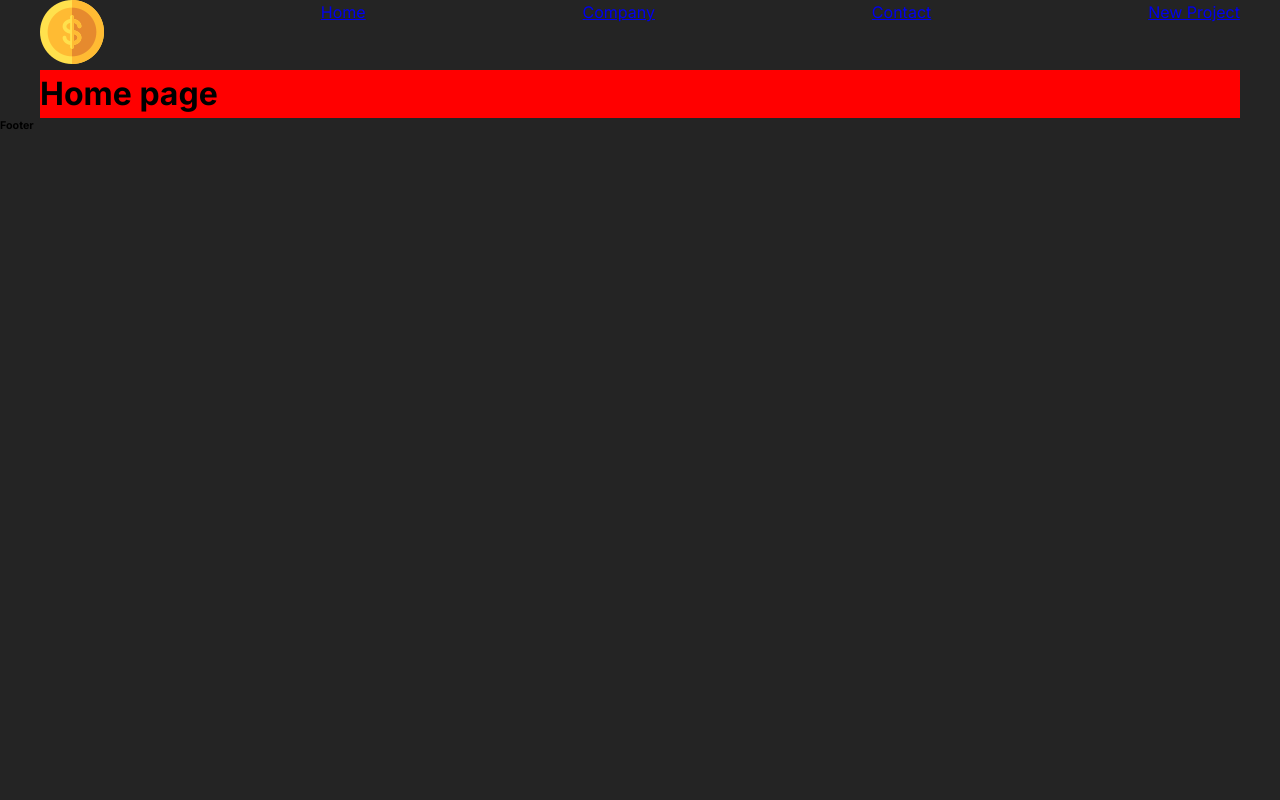
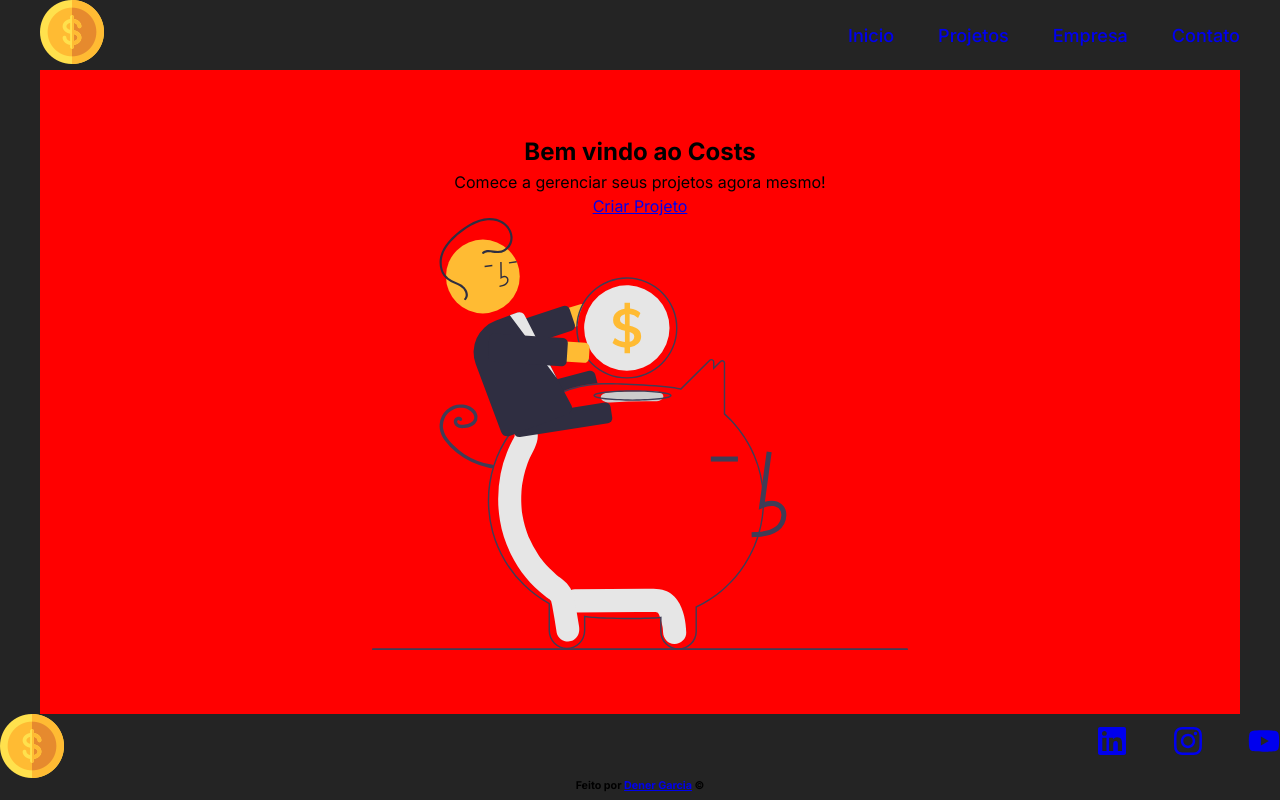
Before and after one commit to Dener-Garcia/saas-fullstack-administrador-projetos-react-sql, a React (Vite) app: page / in a window 1280 px wide. Built offline with nearby package versions, Linux system fonts and the light colour scheme.

Commit message:
feat: created components footer, linkButton

```diff
--- a/src/App.tsx
+++ b/src/App.tsx
@@ -7,6 +7,7 @@ import Company from './components/pages/Company'
 import Container from './components/layouts/Container/Container'
 import NavBar from './components/layouts/NavBar/NavBar'
 import Footer from './components/layouts/Footer/Footer'
+import Projects from './components/pages/Projects'
 
 
 
@@ -17,9 +18,10 @@ function App() {
     <Container customClass="min-height">
       <Routes>
         <Route path="/" element={<Home/>} />
-        <Route path="/company" element={<Company/>} />
-        <Route path="/contact" element={<Contact/>} />
-        <Route path="/newproject" element={<NewProject/>} />
+        <Route path="/company" element={<Company />} />
+        <Route path="/contact" element={<Contact />} />
+        <Route path="/newproject" element={<NewProject />} />
+        <Route path="/projects" element={<Projects />} />
       </Routes>
       </Container>
       <Footer />
--- a/src/components/layouts/Footer/Footer.tsx
+++ b/src/components/layouts/Footer/Footer.tsx
@@ -1,9 +1,20 @@
 import "./module.css"
+import { FaYoutube, FaInstagram, FaLinkedin} from 'react-icons/fa'
+import logo from '../../../assets/costs_logo.png'
 
 const Footer = () => {
     return(
+
         <footer>
-            <h6>Footer</h6>
+            <div className="social">
+                <img src={logo} />
+                <div className="social-icons">
+                    <a href="https://www.linkedin.com/in/denergarcia/" target="blank"><FaLinkedin /></a>
+                    <a href="https://www.instagram.com/dener.criarbr" target="_blank"><FaInstagram /></a>
+                    <a href="https://www.youtube.com/@dener.criarbr" target="_blank"><FaYoutube /></a>
+                </div>
+            </div>
+            <h6>Feito por <a href="https://dener.criarbr.com">Dener Garcia</a> &copy;</h6>
         </footer>
     )
 }
--- a/src/components/layouts/Footer/module.css
+++ b/src/components/layouts/Footer/module.css
@@ -0,0 +1,23 @@
+footer{
+    display: flex;
+    align-items: center;
+    flex-direction: column;
+}
+
+footer .social{
+    width: 100%;
+    display: flex;
+    align-items: center;
+    justify-content: space-between;
+}
+
+footer .social .social-icons{
+    display: flex;
+    font-size: 32px;
+    gap: 44px;
+    transition: 0.2s;
+}
+
+footer .social .social-icons a:hover{
+    color: var(--color-accent);
+}
--- a/src/components/layouts/NavBar/NavBar.tsx
+++ b/src/components/layouts/NavBar/NavBar.tsx
@@ -6,15 +6,18 @@ import Container from '../Container/Container'
 
 const NavBar = () => {
     return(
-        <nav>
+        <nav className='nav-bar'>
         <Container >
             <Link to="/">
                 <img src={logo} alt='logotipo' />
             </Link>
-            <Link to="/">Home</Link>
-            <Link to="/company">Company</Link>
-            <Link to="/contact">Contact</Link>
-            <Link to="/newproject">New Project</Link>
+            <ul>
+            <li><Link to="/">Inicio</Link></li>
+            <li><Link to="/projects">Projetos</Link></li>
+            <li><Link to="/company">Empresa</Link></li>
+            <li><Link to="/contact">Contato</Link></li>
+            </ul>
+
         </Container>
       </nav>
     )
--- a/src/components/layouts/NavBar/module.css
+++ b/src/components/layouts/NavBar/module.css
@@ -0,0 +1,18 @@
+
+nav ul{
+    display: flex;
+    align-items: center;
+    justify-content: space-between;
+    gap: 44px;
+    list-style: none;
+}
+
+nav ul li a{
+    text-decoration: none;
+    font-size: 18px;
+    font-weight: 500;
+
+    &:hover{
+        color: var(--color-accent);
+    }
+}
--- a/src/components/pages/Home.tsx
+++ b/src/components/pages/Home.tsx
@@ -1,6 +1,14 @@
+import './module.css'
+import savings from '../../assets/savings.svg'
+
 const Home = () => {
     return(
-     <h1>Home page</h1>
+        <section className='home-container'>
+        <h1>Bem vindo ao <span>Costs</span></h1>
+        <p>Comece a gerenciar seus projetos agora mesmo!</p>
+        <a href='/newprojects'>Criar Projeto</a>
+        <img src={savings} alt="Costs" />
+        </section>
     )
 }
 export default Home
--- /dev/null
+++ b/src/components/pages/Projects.tsx
@@ -0,0 +1,6 @@
+const Projects = () =>{
+    return(
+        <h1>projects all</h1>
+    )
+}
+export default Projects
--- /dev/null
+++ b/src/components/pages/module.css
@@ -0,0 +1,12 @@
+.home-container{
+    width: 100%;
+    display: flex;
+    flex-direction: column;
+    align-items: center;
+    justify-content: center;
+    padding: 4rem;
+}
+
+.home-container img{
+    width: 50%;
+}
--- a/src/index.css
+++ b/src/index.css
@@ -13,6 +13,8 @@
   -webkit-font-smoothing: antialiased;
   -moz-osx-font-smoothing: grayscale;
   -webkit-text-size-adjust: 100%;
+
+  --color-accent: blue;
 }
 
 
```
Also changed, not shown: src/components/layouts/LinkButton/LinkButton.tsx (added, +14 -0 lines), src/assets/savings.svg (added).
